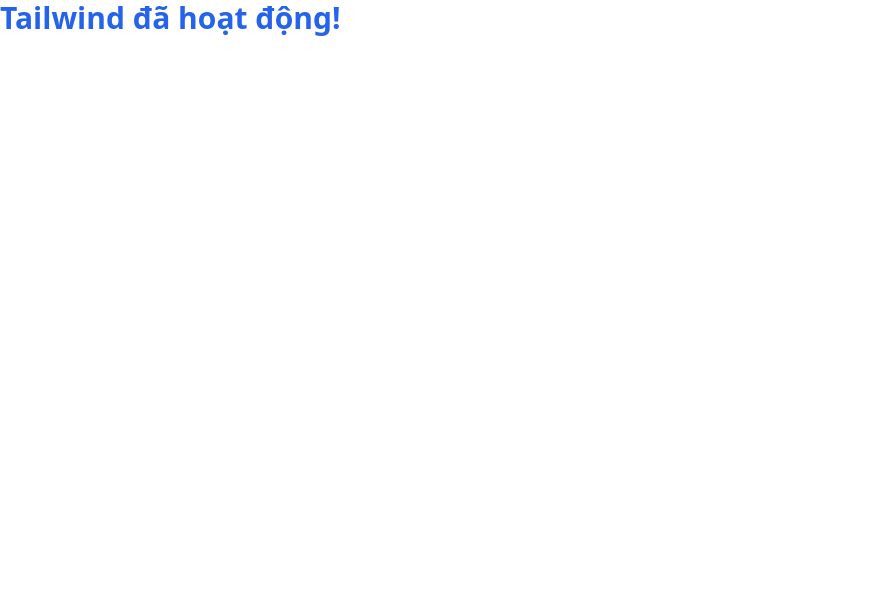
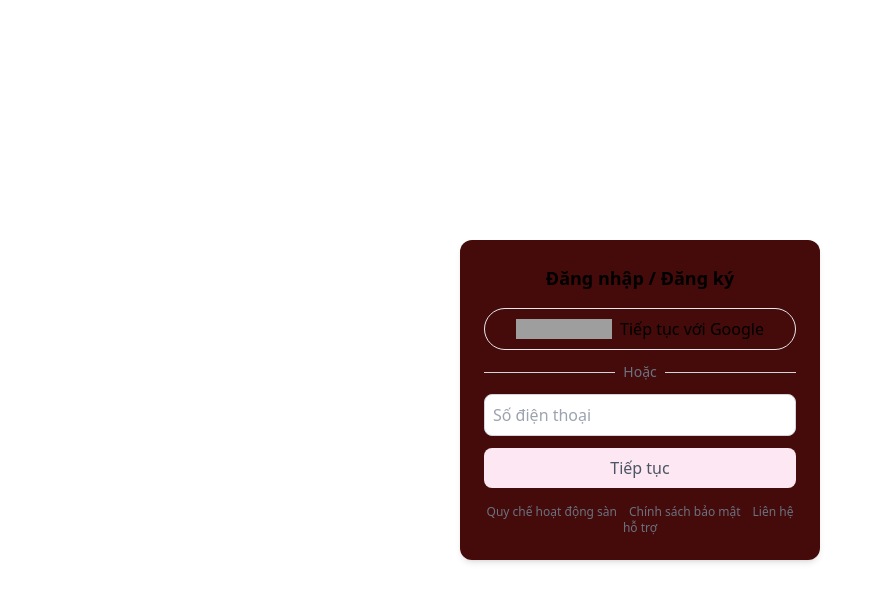
Before and after one commit to methaihuy1505/WellMarket, a React (Vite) app in the folder fe/: page / in a window 1280 px wide. Shown: the top 602 px of the page, without its empty margins (0-883 px from the left). Built offline with nearby package versions, Linux system fonts and the light colour scheme; grey boxes are pictures that could not be loaded.

Commit message:
login prototype

```diff
--- a/fe/package.json
+++ b/fe/package.json
@@ -11,7 +11,8 @@
   },
   "dependencies": {
     "react": "^19.1.1",
-    "react-dom": "^19.1.1"
+    "react-dom": "^19.1.1",
+    "react-router-dom": "^7.9.5"
   },
   "devDependencies": {
     "@eslint/js": "^9.36.0",
--- a/fe/src/App.jsx
+++ b/fe/src/App.jsx
@@ -1,10 +1,15 @@
 import "./index.css";
-
+import LoginForm from "./components/Login/Login";
+import { BrowserRouter as Router, Route, Routes } from "react-router-dom";
 function App() {
   // const [count, setCount] = useState(0);
 
   return (
-    <h1 class="text-3xl font-bold text-blue-600">Tailwind đã hoạt động!</h1>
+   <Router>
+      <Routes>
+        <Route path="/" element={<LoginForm/>}></Route>
+      </Routes>
+    </Router>
   );
 }
 
--- /dev/null
+++ b/fe/src/components/Login/Login.jsx
@@ -0,0 +1,50 @@
+
+
+export default function LoginForm() {
+  return (
+    <div className="fixed inset-0 bg-black-40 max-h-screen flex items-center justify-center z-50">
+      <div className="bg-red-950 rounded-xl shadow-md w-[360px] p-6 relative animate-fade-in">
+
+        <h2 className="text-center text-lg font-semibold mb-4">
+          Đăng nhập / Đăng ký
+        </h2>
+
+        <button className="w-full flex items-center justify-center border rounded-full py-2 hover:bg-gray-100 mb-2">
+          <img
+            src="src\assets\g.webp=s48-fcrop64=1,00000000ffffffff-rw"
+            className="w-24 h-5 mr-2"
+            alt="Google"
+          />
+          Tiếp tục với Google
+        </button>
+        <div className="flex items-center my-3">
+          <hr className="flex-grow border-gray-300" />
+          <span className="px-2 text-sm text-gray-500">Hoặc</span>
+          <hr className="flex-grow border-gray-300" />
+        </div>
+
+        <input
+          type="tel"
+          placeholder="Số điện thoại"
+          className="w-full border border-gray-300 rounded-lg p-2 focus:outline-none focus:ring-2 focus:ring-pink-200 mb-3"
+        />
+
+        <button className="w-full bg-pink-100 text-gray-600 rounded-lg py-2 font-medium hover:bg-pink-200">
+          Tiếp tục
+        </button>
+
+        <div className="text-center text-xs text-gray-500 space-x-3 mt-4">
+          <a href="#" className="hover:underline">
+            Quy chế hoạt động sàn
+          </a>
+          <a href="#" className="hover:underline">
+            Chính sách bảo mật
+          </a>
+          <a href="#" className="hover:underline">
+            Liên hệ hỗ trợ
+          </a>
+        </div>
+      </div>
+    </div>
+  );
+}
```
Also changed, not shown: fe/src/components/Layout/Footer.jsx (added), fe/src/components/Layout/Header.jsx (added), 2 other files (tests, documents, lock files or other folders).
